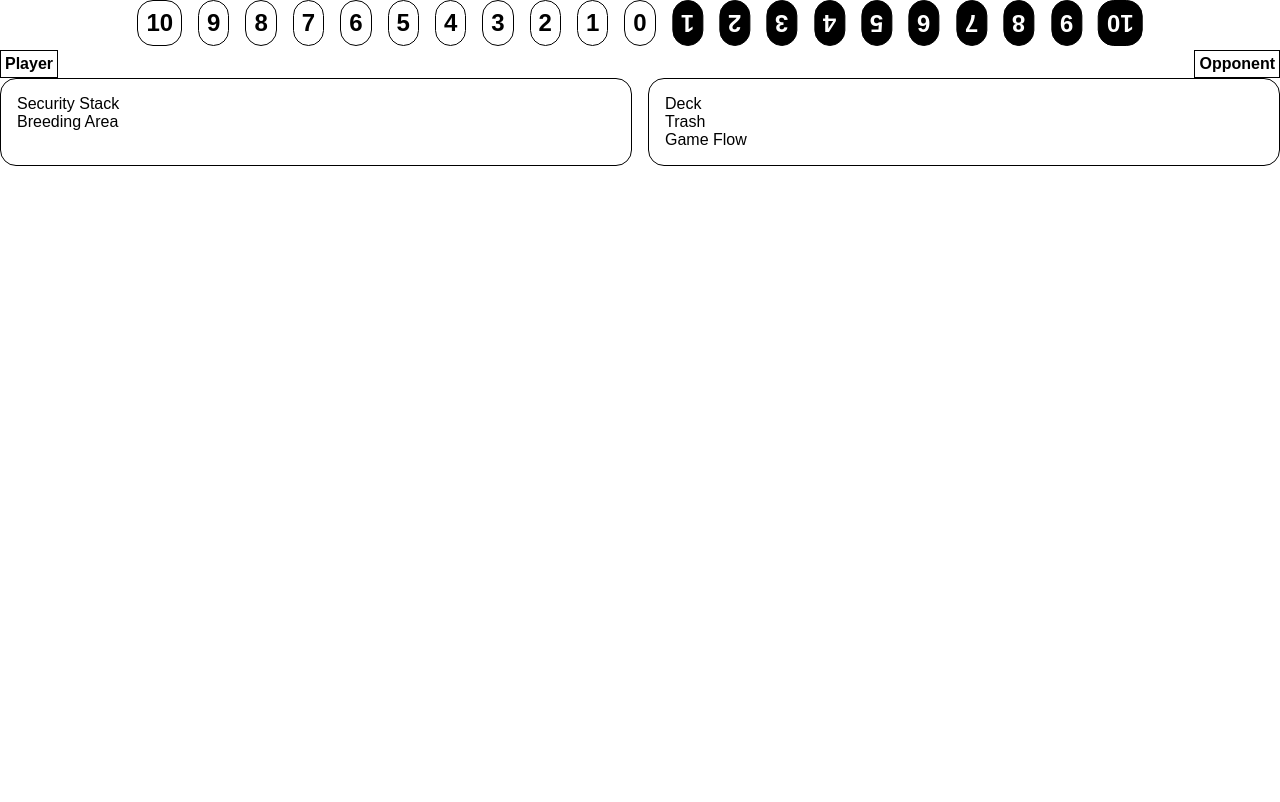
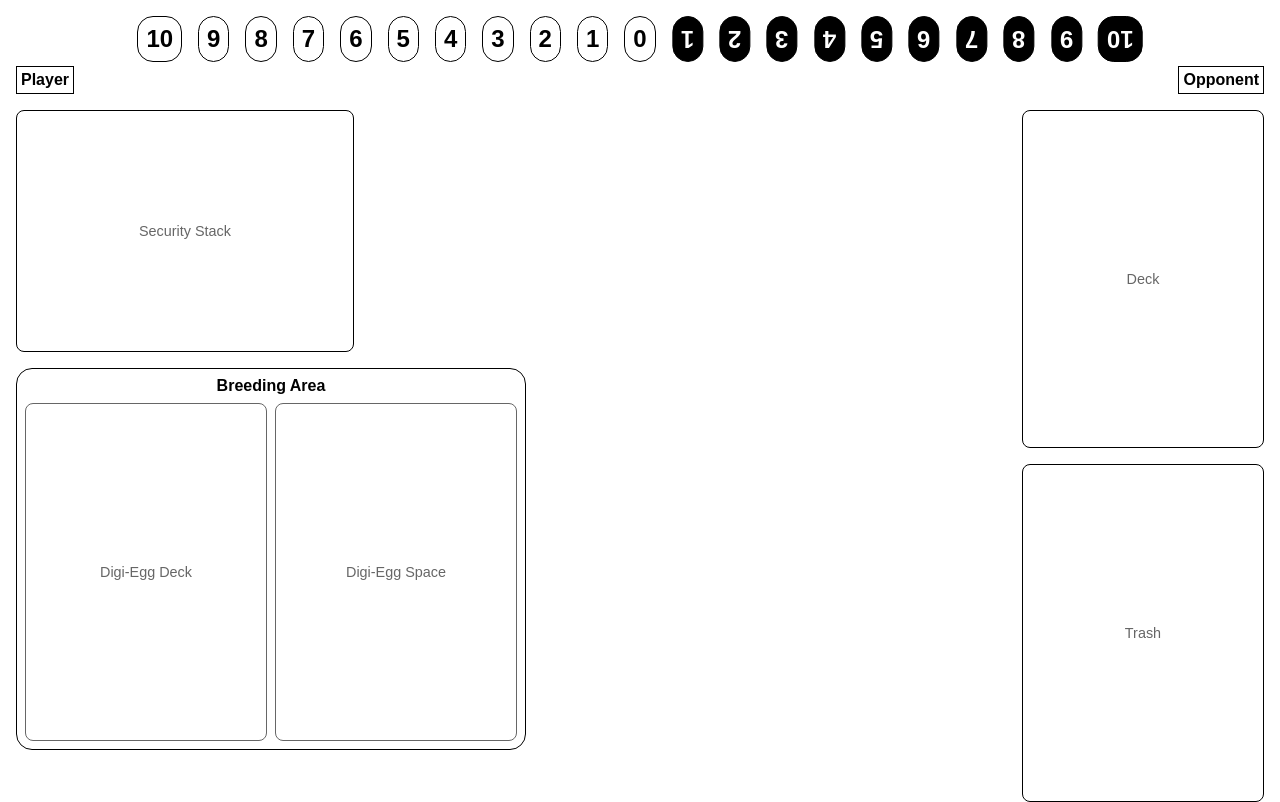
Before and after one commit to JoeDuncko/digimon-tools, an Astro site: page /playmat in a window 1280 px wide. Built offline with nearby package versions, Linux system fonts and the light colour scheme; Astro itself is replaced by a stand-in of ours.

Commit message:
It's pretty darn close!

```diff
--- /dev/null
+++ b/src/components/BreedingArea.astro
@@ -0,0 +1,52 @@
+<div class="breeding-area">
+    <div class="breeding-area-title">Breeding Area</div>
+    <div class="breeding-area-content">
+        <div class="digi-egg-deck">
+            <div class="deck-label">Digi-Egg Deck</div>
+        </div>
+        <div class="digi-egg-space">
+            <div class="space-label">Digi-Egg Space</div>
+        </div>
+    </div>
+</div>
+
+<style>
+    .breeding-area {
+        border: 1px solid black;
+        padding: 0.5rem;
+        border-radius: 1rem;
+        display: flex;
+        flex-direction: column;
+        gap: 0.5rem;
+    }
+
+    .breeding-area-title {
+        font-weight: bold;
+        text-align: center;
+    }
+
+    .breeding-area-content {
+        display: flex;
+        gap: 0.5rem;
+        flex: 1;
+        justify-content: center;
+    }
+
+    .digi-egg-deck,
+    .digi-egg-space {
+        border: 1px solid #666;
+        border-radius: 0.5rem;
+        display: flex;
+        flex-direction: column;
+        align-items: center;
+        justify-content: center;
+        width: 2.5in;
+        height: 3.5in;
+    }
+
+    .deck-label,
+    .space-label {
+        font-size: 0.9rem;
+        color: #666;
+    }
+</style>
--- a/src/components/Playmat.astro
+++ b/src/components/Playmat.astro
@@ -1,20 +1,29 @@
 ---
+import BreedingArea from './BreedingArea.astro';
 import MemoryGauge from './MemoryGauge.astro';
 ---
 
 <div class="digimon-playmat">
-    <MemoryGauge />
+    <div style={{ margin: '1rem', display: 'flex', flexDirection: 'column', gap: '1rem' }}>
+        <MemoryGauge />
 
-    <div class="playmat-grid">
-        <div class="left-column">
-            <div class="security-stack">Security Stack</div>
-            <div class="breeding-area">Breeding Area</div>
-        </div>
+        <div class="playmat-grid">
+            <div class="left-column">
+                <div class="security-stack">
+                    <div class="space-label">Security Stack</div>
+                </div>
 
-        <div class="right-column">
-            <div class="deck-zone">Deck</div>
-            <div class="trash-zone">Trash</div>
-            <div class="game-flow">Game Flow</div>
+                <BreedingArea />
+            </div>
+
+            <div class="right-column">
+                <div class="deck-zone">
+                    <div class="space-label">Deck</div>
+                </div>
+                <div class="trash-zone">
+                    <div class="space-label">Trash</div>
+                </div>
+            </div>
         </div>
     </div>
 </div>
@@ -24,18 +33,69 @@ import MemoryGauge from './MemoryGauge.astro';
         font-family: 'Arial', sans-serif;
         width: 100%;
         height: 100vh;
+        display: flex;
+        flex-direction: column;
+        gap: 1rem;
     }
 
     .playmat-grid {
-        display: grid;
-        grid-template-columns: 1fr 1fr;
-        grid-template-rows: 1fr 1fr;
+        display: flex;
+        flex-direction: row;
+        justify-content: space-between;
         gap: 1rem;
     }
 
-    .playmat-grid > div {
+    .left-column {
+        display: flex;
+        flex-direction: column;
+        gap: 1rem;
+    }
+
+    .right-column {
+        display: flex;
+        flex-direction: column;
+        gap: 1rem;
+    }
+
+    .security-stack {
         border: 1px solid black;
-        padding: 1rem;
-        border-radius: 1rem;
+        width: 3.5in;
+        height: 2.5in;
+        border-radius: 0.5rem;
+        display: flex;
+        flex-direction: column;
+        align-items: center;
+        justify-content: center;
+    }
+
+    .deck-zone {
+        border: 1px solid black;
+        width: 2.5in;
+        height: 3.5in;
+        border-radius: 0.5rem;
+        display: flex;
+        flex-direction: column;
+        align-items: center;
+        justify-content: center;
+        width: 2.5in;
+        height: 3.5in;
+    }
+
+    .trash-zone {
+        border: 1px solid black;
+        width: 2.5in;
+        height: 3.5in;
+        border-radius: 0.5rem;
+        display: flex;
+        flex-direction: column;
+        align-items: center;
+        justify-content: center;
+        width: 2.5in;
+        height: 3.5in;
+    }
+
+    .space-label {
+        font-size: 0.9rem;
+        color: #666;
     }
 </style>
```
